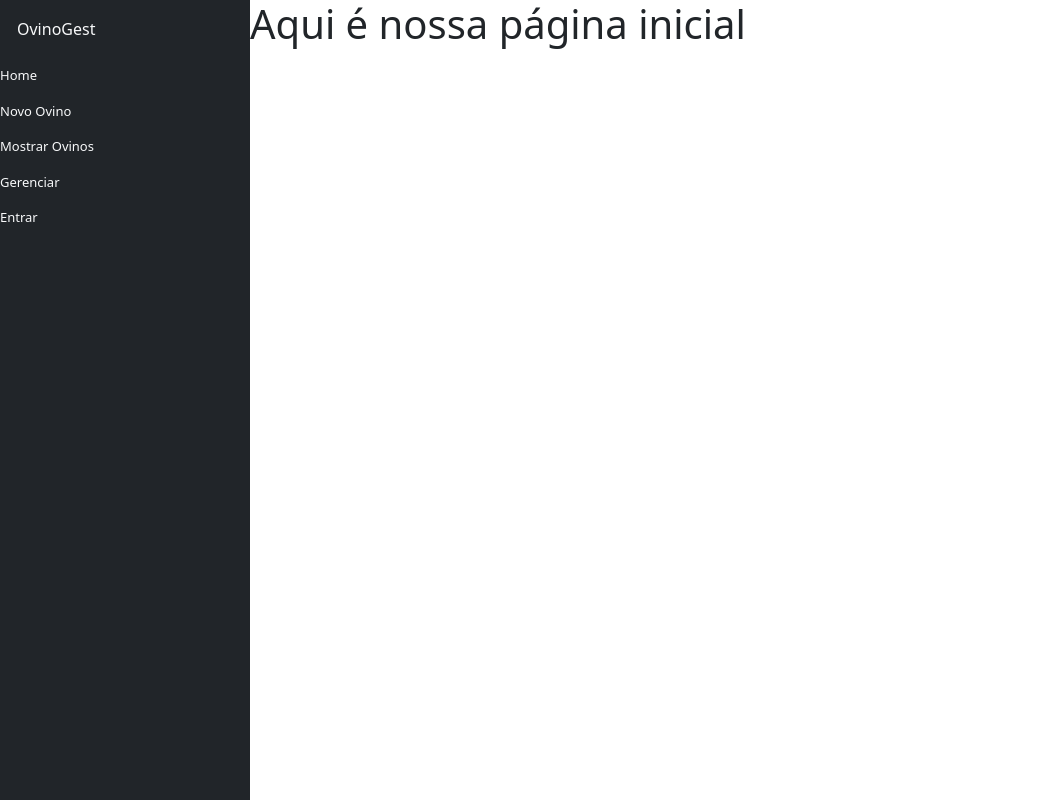
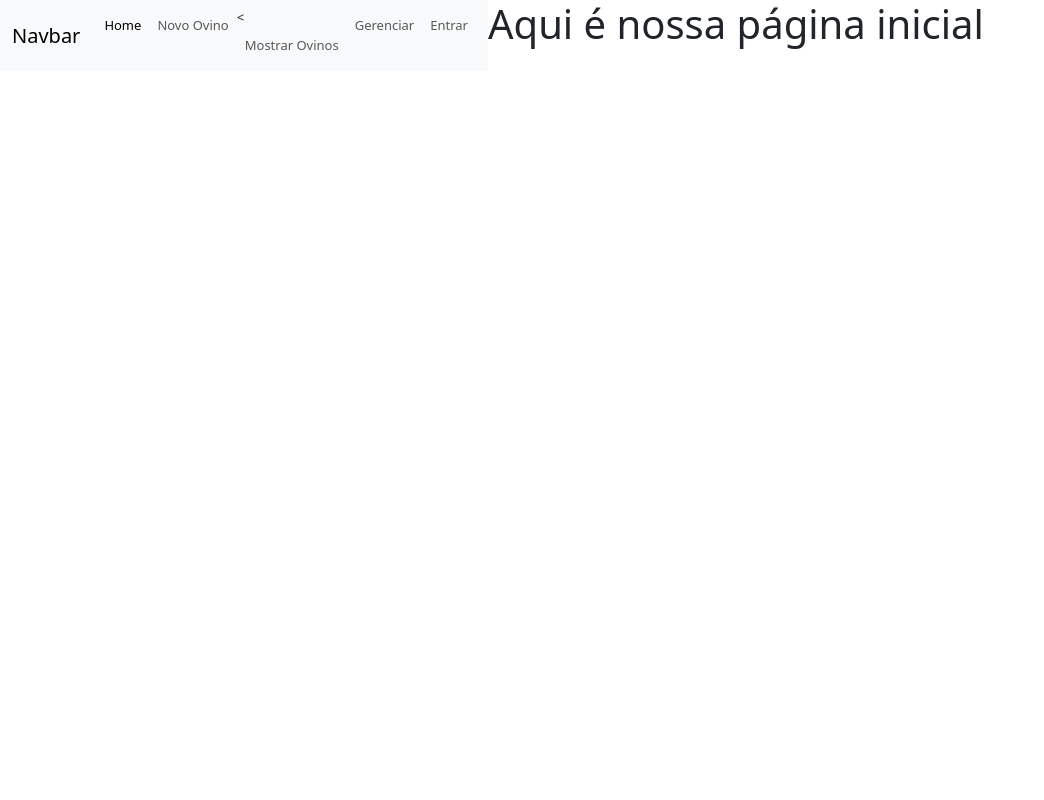
Before and after one commit to rogeriopsdev/ovinogest, a Django app: page / in a window 1280 px wide. Shown: the whole page, without its empty margins (0-1044 px from the left). Run offline with Django 5.2, Linux system fonts and the light colour scheme.

Commit message:
Update base.html

```diff
--- a/ovinogestApp/templates/ovino/base.html
+++ b/ovinogestApp/templates/ovino/base.html
@@ -11,10 +11,14 @@
 <body style="font-size: small">
 
 <div class="d-flex flex-wrap">
-    <!-- Sidebar -->
-    <div id="sidebar" class="sidebar text-light position-fixed h-100 d-none d-lg-block border-light-subtle bg-dark">
-        <a href="{% url 'home' %}" class="btn py-3 px-3 text-light">OvinoGest</a>
-        <ul class="navbar-nav flex-column">
+    <nav class="navbar navbar-expand-lg bg-body-tertiary">
+  <div class="container-fluid">
+    <a class="navbar-brand" href="#">Navbar</a>
+    <button class="navbar-toggler" type="button" data-bs-toggle="collapse" data-bs-target="#navbarNav" aria-controls="navbarNav" aria-expanded="false" aria-label="Toggle navigation">
+      <span class="navbar-toggler-icon"></span>
+    </button>
+    <div class="collapse navbar-collapse" id="navbarNav">
+      <ul class="navbar-nav">
         <li class="nav-item">
          <a class="nav-link active mr-3" aria-current="page" href="{% url 'home' %}">Home</a>
         </li>
@@ -22,7 +26,7 @@
            <a class="nav-link mr-3" href="{% url 'new_ovino' %}">Novo Ovino</a>
         </li>
         <li class="nav-item">
-                <a class="nav-link mr-3" href="{% url 'publico_ovino' %}">Mostrar Ovinos</a>
+          <<a class="nav-link mr-3" href="{% url 'publico_ovino' %}">Mostrar Ovinos</a>
         </li>
         <li class="nav-item">
           <a class="nav-link mr-3" href="{% url 'adm_ovino' %}">Gerenciar</a>
@@ -32,18 +36,13 @@
             </li>
       </ul>
     </div>
+  </div>
+</nav>
+    <!-- Sidebar -->
+
 
     <!-- Main Content -->
-    <div id="content" class="content flex-grow-1 ms-lg-250">
-        <!-- Navbar para telas pequenas -->
-        <nav class="navbar navbar-light bg-light d-lg-none">
-            <div class="container-fluid">
-                <button id="toggleSidebar" class="navbar-toggler" type="button" aria-label="Toggle sidebar">
-                    <span class="navbar-toggler-icon"></span>
-                </button>
-                <a class="navbar-brand" href="#">OvinoGest</a>
-            </div>
-        </nav>
+
 
         <!-- Conteúdo principal -->
         <div>
```
Lines whose indentation alone changed are shown as unchanged.
